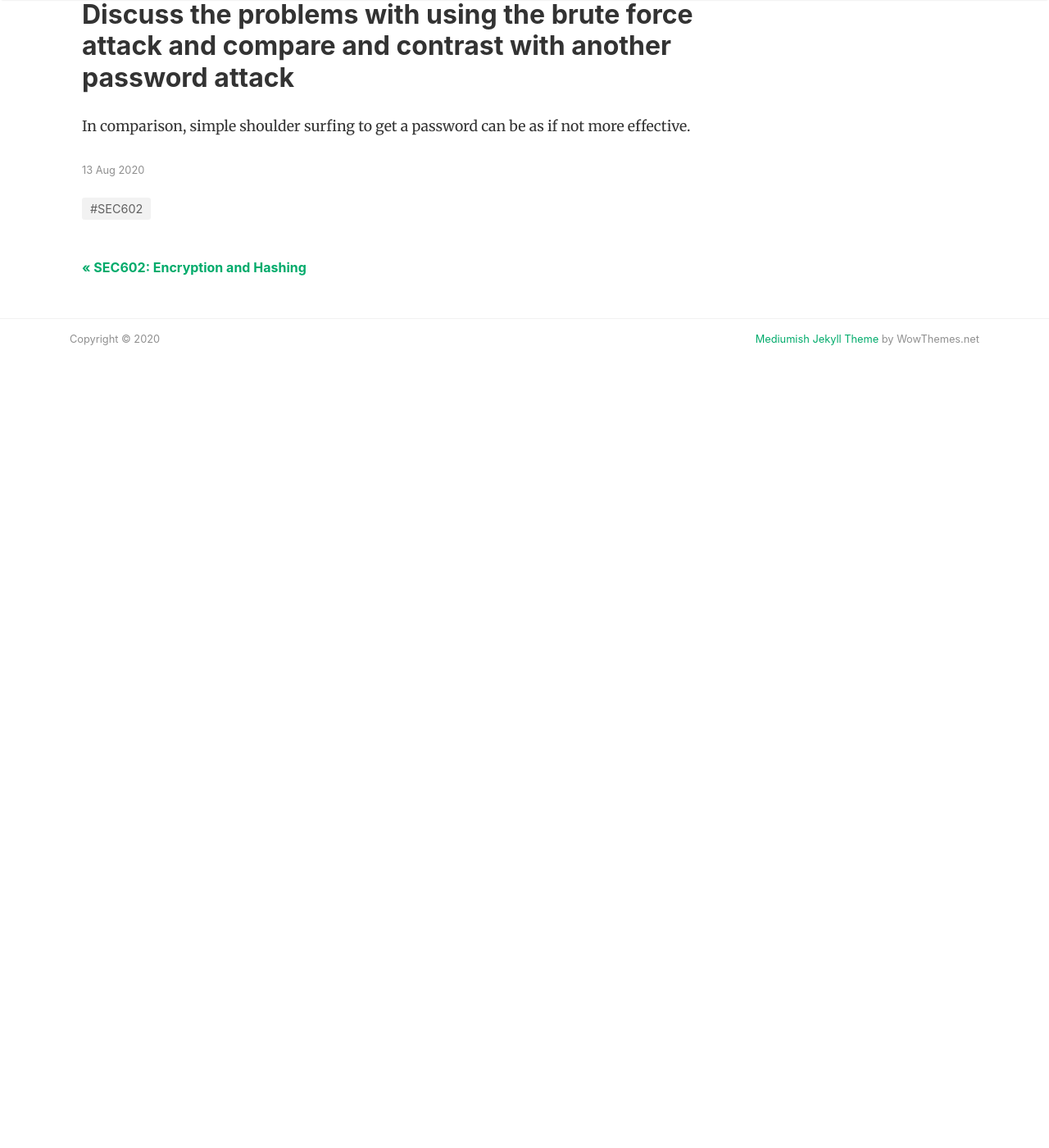
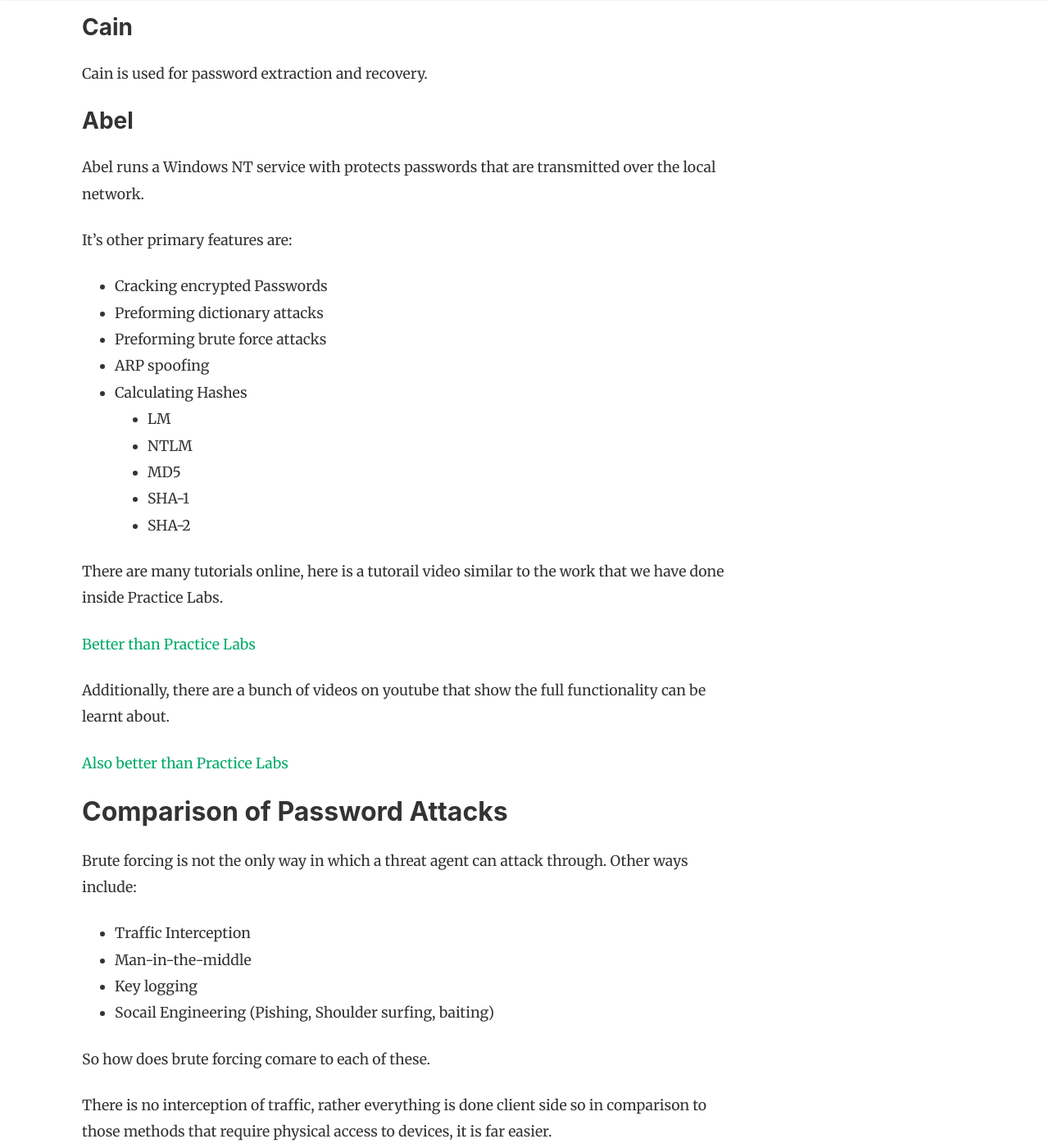
Before and after one commit to MCKevmeister/MCKevmeister.github.io, a Jekyll site: the page built from _posts/2020-07-20-Lab7.md, in a window 1280 px wide and 1400 px high, scrolled down 873 px. Shown: the whole window at 82% size. Built offline with Jekyll 4.4.1, drawn with Linux system fonts in a browser that asks for light colours; nearby versions of some CDN libraries; comment, search, counter and statistics services are not loaded; before the commit the page ends 1371 px from its top, so only the background shows below that; some of the changed text lies outside the part shown.

Commit message:
adding sec blog

```diff
--- a/_posts/2020-07-20-Lab7.md
+++ b/_posts/2020-07-20-Lab7.md
@@ -9,8 +9,55 @@ featured: true
 hidden: true
 ---
 
-## Discuss how to use Cain & Abel to initiate a brute force attack
+## Cain & Abel: Initianting a brute force attack
 
-## Discuss the problems with using the brute force attack and compare and contrast with another password attack
+Cain & Abel is freeware composed of 2 applications: Cain and Abel.
 
+### Cain
+
+Cain is used for password extraction and recovery.
+
+### Abel
+
+Abel runs a Windows NT service with protects passwords that are transmitted over the local network.
+
+It's other primary features are:
+
+- Cracking encrypted Passwords
+- Preforming dictionary attacks
+- Preforming brute force attacks
+- ARP spoofing
+- Calculating Hashes
+  - LM
+  - NTLM
+  - MD5
+  - SHA-1
+  - SHA-2
+
+There are many tutorials online, here is a tutorail video similar to the work that we have done inside Practice Labs.
+
+[Better than Practice Labs](https://www.youtube.com/watch?v=dVgqWclemmE)
+
+Additionally, there are a bunch of videos on youtube that show the full functionality can be learnt about.
+
+[Also better than Practice Labs](https://www.youtube.com/watch?v=ETF2R_ONTBU)
+
+## Comparison of Password Attacks
+
+Brute forcing is not the only way in which a threat agent can attack through. Other ways include:
+
+- Traffic Interception
+- Man-in-the-middle
+- Key logging
+- Socail Engineering (Pishing, Shoulder surfing, baiting)
+
+So how does brute forcing comare to each of these.
+
+There is no interception of traffic, rather everything is done client side so in comparison to those methods that require physical access to devices, it is far easier.
+
+Key-logging requires getting either software or hardware into the targets computer. This is both difficult and
 In comparison, simple shoulder surfing to get a password can be as if not more effective.
+
+## How to protect against Password Attacks
+
+With so many different forms of attack available, there is a need to protect yourself against the issues that
```
Also changed, not shown: _posts/2020-07-20-Lab8.md (added, +40 -0 lines), _posts/2020-07-20-Lab9.md (added, +44 -0 lines).
